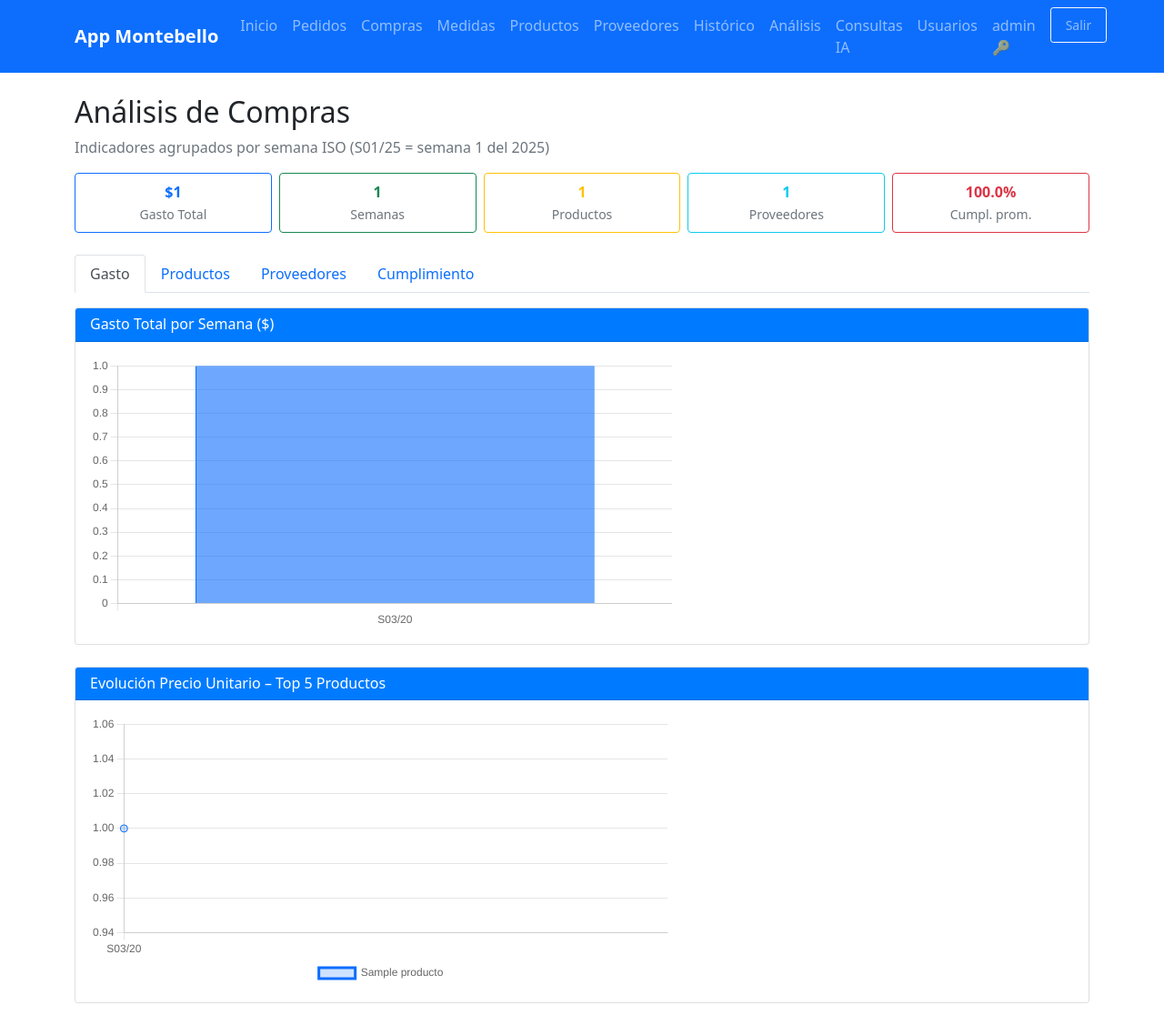
After one commit to ecanar/AppMontebello, a Flask app: page /analisis in a window 1280 px wide. The commit adds this page. Shown: the whole page at 91% size. Run offline with Flask 3, Linux system fonts and the light colour scheme; a user stored in the database is signed in; tables that the repository leaves empty hold one stand-in row (values such as "Sample post"); some libraries are stand-ins or nearby versions.

Commit message:
feat: agregar modulo de analisis por semana con graficos Chart.js

```diff
--- a/app.py
+++ b/app.py
@@ -6,6 +6,8 @@ from werkzeug.security import generate_password_hash, check_password_hash
 from sqlalchemy import cast, Integer
 from datetime import datetime, timezone, timedelta
 import os
+import json
+from collections import defaultdict
 from dotenv import load_dotenv
 from openai import OpenAI
 
@@ -843,6 +845,112 @@ def consultas_ia():
             error = f'Error al consultar IA: {str(e)}'
     return render_template('consultas_ia.html', respuesta=respuesta, error=error, pregunta=pregunta)
 
+@app.route('/analisis')
+@login_required
+def analisis():
+    registros = HistoricoCompra.query.order_by(HistoricoCompra.Fec_Comp).all()
+
+    empty = dict(sin_datos=True, total_gasto=0, n_semanas=0, n_productos=0,
+                 n_proveedores=0, cumpl_prom=0, semanas='[]', gasto_sem_vals='[]',
+                 cumpl_sem_vals='[]', salidas_vals='[]', top_productos='[]',
+                 top_frec='[]', top_proveedores='[]', bod_top='[]',
+                 precio_evolucion='{}', precio_evolucion_prods='[]')
+    if not registros:
+        return render_template('analisis.html', **empty)
+
+    def semana_key(fecha):
+        iso = fecha.isocalendar()
+        return (iso[0], iso[1])
+
+    def semana_label(key):
+        return f"S{key[1]:02d}/{str(key[0])[2:]}"
+
+    gasto_semana   = defaultdict(float)
+    gasto_producto = defaultdict(float)
+    gasto_prov     = defaultdict(float)
+    ped_semana     = defaultdict(float)
+    comp_semana    = defaultdict(float)
+    bod_producto   = defaultdict(list)
+    salidas_semana = defaultdict(set)
+    frec_producto  = defaultdict(int)
+    precio_prod_sem = {}
+    semanas_set = set()
+
+    for r in registros:
+        sk       = semana_key(r.Fec_Comp)
+        nom_prod = r.producto_h.Nom_Prod
+        nom_prov = r.proveedor_h.Nom_Prov
+        semanas_set.add(sk)
+
+        gasto_semana[sk]        += r.Val_Pag
+        gasto_producto[nom_prod] += r.Val_Pag
+        gasto_prov[nom_prov]     += r.Val_Pag
+        ped_semana[sk]           += r.Cant_Ped
+        comp_semana[sk]          += r.Cant_Comp
+        bod_producto[nom_prod].append(r.Cant_Bod)
+        salidas_semana[sk].add(r.Id_Comp)
+        frec_producto[nom_prod]  += 1
+
+        if r.Cant_Comp > 0:
+            if nom_prod not in precio_prod_sem:
+                precio_prod_sem[nom_prod] = {}
+            if sk not in precio_prod_sem[nom_prod]:
+                precio_prod_sem[nom_prod][sk] = [0.0, 0.0]
+            precio_prod_sem[nom_prod][sk][0] += r.Val_Pag
+            precio_prod_sem[nom_prod][sk][1] += r.Cant_Comp
+
+    semanas_keys   = sorted(semanas_set)
+    semanas_labels = [semana_label(k) for k in semanas_keys]
+    gasto_sem_vals = [round(gasto_semana[k], 2) for k in semanas_keys]
+
+    cumpl_sem_vals = [
+        round(comp_semana[k] / ped_semana[k] * 100, 1) if ped_semana[k] > 0 else 0.0
+        for k in semanas_keys
+    ]
+    salidas_vals = [len(salidas_semana[k]) for k in semanas_keys]
+
+    top_productos  = sorted(gasto_producto.items(), key=lambda x: x[1], reverse=True)[:10]
+    top_frec       = sorted(frec_producto.items(),  key=lambda x: x[1], reverse=True)[:10]
+    top_proveedores = sorted(gasto_prov.items(),    key=lambda x: x[1], reverse=True)
+
+    top5_prods = [p[0] for p in top_productos[:5]]
+    precio_evolucion = {}
+    for prod in top5_prods:
+        vals = []
+        for k in semanas_keys:
+            datos = precio_prod_sem.get(prod, {}).get(k)
+            if datos and datos[1] > 0:
+                vals.append(round(datos[0] / datos[1], 2))
+            else:
+                vals.append(None)
+        precio_evolucion[prod] = vals
+
+    bod_prom = {p: round(sum(v) / len(v), 2) for p, v in bod_producto.items() if v}
+    bod_top  = sorted(bod_prom.items(), key=lambda x: x[1], reverse=True)[:10]
+
+    total_gasto  = round(sum(gasto_sem_vals), 2)
+    cumpl_prom   = round(sum(cumpl_sem_vals) / len(cumpl_sem_vals), 1) if cumpl_sem_vals else 0
+
+    return render_template('analisis.html',
+        sin_datos=False,
+        total_gasto=total_gasto,
+        n_semanas=len(semanas_keys),
+        n_productos=len(gasto_producto),
+        n_proveedores=len(gasto_prov),
+        cumpl_prom=cumpl_prom,
+        semanas=json.dumps(semanas_labels),
+        gasto_sem_vals=json.dumps(gasto_sem_vals),
+        cumpl_sem_vals=json.dumps(cumpl_sem_vals),
+        salidas_vals=json.dumps(salidas_vals),
+        top_productos=json.dumps([[p[0], round(p[1], 2)] for p in top_productos]),
+        top_frec=json.dumps([[p[0], p[1]] for p in top_frec]),
+        top_proveedores=json.dumps([[p[0], round(p[1], 2)] for p in top_proveedores]),
+        bod_top=json.dumps([[p[0], p[1]] for p in bod_top]),
+        precio_evolucion=json.dumps(precio_evolucion),
+        precio_evolucion_prods=json.dumps(top5_prods),
+    )
+
+
 if __name__ == '__main__':
     # Railway asigna el puerto automáticamente en la variable de entorno PORT
     port = int(os.environ.get("PORT", 5000))
--- /dev/null
+++ b/templates/analisis.html
@@ -0,0 +1,357 @@
+{% extends "base.html" %}
+
+{% block title %}Análisis de Compras - App Montebello{% endblock %}
+
+{% block content %}
+<div class="row mb-2">
+    <div class="col">
+        <h2>Análisis de Compras</h2>
+        <p class="text-muted mb-2">Indicadores agrupados por semana ISO (S01/25 = semana 1 del 2025)</p>
+    </div>
+</div>
+
+{% if sin_datos %}
+<div class="alert alert-warning">No hay datos en el histórico para analizar.</div>
+{% else %}
+
+<!-- Tarjetas resumen -->
+<div class="row g-2 mb-4">
+    <div class="col-6 col-md">
+        <div class="card text-center border-primary h-100">
+            <div class="card-body py-2 px-1">
+                <div class="fw-bold text-primary fs-6">${{ "{:,.0f}".format(total_gasto) }}</div>
+                <small class="text-muted">Gasto Total</small>
+            </div>
+        </div>
+    </div>
+    <div class="col-6 col-md">
+        <div class="card text-center border-success h-100">
+            <div class="card-body py-2 px-1">
+                <div class="fw-bold text-success fs-6">{{ n_semanas }}</div>
+                <small class="text-muted">Semanas</small>
+            </div>
+        </div>
+    </div>
+    <div class="col-6 col-md">
+        <div class="card text-center border-warning h-100">
+            <div class="card-body py-2 px-1">
+                <div class="fw-bold text-warning fs-6">{{ n_productos }}</div>
+                <small class="text-muted">Productos</small>
+            </div>
+        </div>
+    </div>
+    <div class="col-6 col-md">
+        <div class="card text-center border-info h-100">
+            <div class="card-body py-2 px-1">
+                <div class="fw-bold text-info fs-6">{{ n_proveedores }}</div>
+                <small class="text-muted">Proveedores</small>
+            </div>
+        </div>
+    </div>
+    <div class="col-6 col-md">
+        <div class="card text-center border-danger h-100">
+            <div class="card-body py-2 px-1">
+                <div class="fw-bold text-danger fs-6">{{ cumpl_prom }}%</div>
+                <small class="text-muted">Cumpl. prom.</small>
+            </div>
+        </div>
+    </div>
+</div>
+
+<!-- Tabs -->
+<ul class="nav nav-tabs mb-3" id="analysisTabs" role="tablist">
+    <li class="nav-item" role="presentation">
+        <button class="nav-link active" data-bs-toggle="tab" data-bs-target="#tab-gasto" type="button" role="tab">Gasto</button>
+    </li>
+    <li class="nav-item" role="presentation">
+        <button class="nav-link" data-bs-toggle="tab" data-bs-target="#tab-productos" type="button" role="tab">Productos</button>
+    </li>
+    <li class="nav-item" role="presentation">
+        <button class="nav-link" data-bs-toggle="tab" data-bs-target="#tab-proveedores" type="button" role="tab">Proveedores</button>
+    </li>
+    <li class="nav-item" role="presentation">
+        <button class="nav-link" data-bs-toggle="tab" data-bs-target="#tab-cumplimiento" type="button" role="tab">Cumplimiento</button>
+    </li>
+</ul>
+
+<div class="tab-content" id="analysisTabContent">
+
+    <!-- TAB GASTO -->
+    <div class="tab-pane fade show active" id="tab-gasto" role="tabpanel">
+        <div class="card mb-4">
+            <div class="card-header"><h6 class="mb-0">Gasto Total por Semana ($)</h6></div>
+            <div class="card-body">
+                <div style="overflow-x:auto;">
+                    <div id="cont-gasto-sem" style="height:300px;">
+                        <canvas id="chartGastoSemana"></canvas>
+                    </div>
+                </div>
+            </div>
+        </div>
+        <div class="card mb-4">
+            <div class="card-header"><h6 class="mb-0">Evolución Precio Unitario – Top 5 Productos</h6></div>
+            <div class="card-body">
+                <div style="overflow-x:auto;">
+                    <div id="cont-precio-evol" style="height:300px;">
+                        <canvas id="chartPrecioEvolucion"></canvas>
+                    </div>
+                </div>
+            </div>
+        </div>
+    </div>
+
+    <!-- TAB PRODUCTOS -->
+    <div class="tab-pane fade" id="tab-productos" role="tabpanel">
+        <div class="row g-3">
+            <div class="col-md-6">
+                <div class="card mb-4 h-100">
+                    <div class="card-header"><h6 class="mb-0">Top 10 por Gasto Total ($)</h6></div>
+                    <div class="card-body">
+                        <canvas id="chartTopGasto"></canvas>
+                    </div>
+                </div>
+            </div>
+            <div class="col-md-6">
+                <div class="card mb-4 h-100">
+                    <div class="card-header"><h6 class="mb-0">Top 10 por Frecuencia de Compra</h6></div>
+                    <div class="card-body">
+                        <canvas id="chartTopFrec"></canvas>
+                    </div>
+                </div>
+            </div>
+        </div>
+        <div class="card mb-4">
+            <div class="card-header"><h6 class="mb-0">Bodega Promedio por Producto (Top 10)</h6></div>
+            <div class="card-body">
+                <div class="table-responsive">
+                    <table class="table table-sm table-striped" id="tablaBodega">
+                        <thead class="table-dark">
+                            <tr><th>#</th><th>Producto</th><th>Cant. Bodega Promedio</th></tr>
+                        </thead>
+                        <tbody></tbody>
+                    </table>
+                </div>
+            </div>
+        </div>
+    </div>
+
+    <!-- TAB PROVEEDORES -->
+    <div class="tab-pane fade" id="tab-proveedores" role="tabpanel">
+        <div class="row g-3">
+            <div class="col-md-5">
+                <div class="card mb-4">
+                    <div class="card-header"><h6 class="mb-0">Distribución por Proveedor</h6></div>
+                    <div class="card-body">
+                        <canvas id="chartProveedores"></canvas>
+                    </div>
+                </div>
+            </div>
+            <div class="col-md-7">
+                <div class="card mb-4">
+                    <div class="card-header"><h6 class="mb-0">Gasto por Proveedor</h6></div>
+                    <div class="card-body">
+                        <div class="table-responsive">
+                            <table class="table table-sm table-striped" id="tablaProveedores">
+                                <thead class="table-dark">
+                                    <tr><th>#</th><th>Proveedor</th><th>Gasto Total</th><th>%</th></tr>
+                                </thead>
+                                <tbody></tbody>
+                            </table>
+                        </div>
+                    </div>
+                </div>
+            </div>
+        </div>
+    </div>
+
+    <!-- TAB CUMPLIMIENTO -->
+    <div class="tab-pane fade" id="tab-cumplimiento" role="tabpanel">
+        <div class="card mb-4">
+            <div class="card-header"><h6 class="mb-0">Tasa de Cumplimiento por Semana (Cant. Comprada / Cant. Pedida × 100)</h6></div>
+            <div class="card-body">
+                <div style="overflow-x:auto;">
+                    <div id="cont-cumpl" style="height:300px;">
+                        <canvas id="chartCumplimiento"></canvas>
+                    </div>
+                </div>
+            </div>
+        </div>
+        <div class="card mb-4">
+            <div class="card-header"><h6 class="mb-0">Salidas al Mercado por Semana</h6></div>
+            <div class="card-body">
+                <div style="overflow-x:auto;">
+                    <div id="cont-salidas" style="height:300px;">
+                        <canvas id="chartSalidas"></canvas>
+                    </div>
+                </div>
+            </div>
+        </div>
+    </div>
+
+</div><!-- /tab-content -->
+{% endif %}
+{% endblock %}
+
+{% block scripts %}
+<script src="https://cdn.jsdelivr.net/npm/chart.js@4.4.0/dist/chart.umd.min.js"></script>
+{% if not sin_datos %}
+<script>
+const PALETTE = [
+    '#0d6efd','#198754','#ffc107','#dc3545','#0dcaf0',
+    '#6f42c1','#fd7e14','#20c997','#e83e8c','#6c757d'
+];
+
+const semanas        = {{ semanas | safe }};
+const gastoSemana    = {{ gasto_sem_vals | safe }};
+const cumplSemana    = {{ cumpl_sem_vals | safe }};
+const salidasSemana  = {{ salidas_vals | safe }};
+const topProductos   = {{ top_productos | safe }};
+const topFrec        = {{ top_frec | safe }};
+const topProveedores = {{ top_proveedores | safe }};
+const bodTop         = {{ bod_top | safe }};
+const precioEvol     = {{ precio_evolucion | safe }};
+const precioProds    = {{ precio_evolucion_prods | safe }};
+
+/* ---- utilidad: ajusta ancho mínimo del contenedor scroll ---- */
+function scrollWidth(contId) {
+    const w = Math.max(640, semanas.length * 62);
+    document.getElementById(contId).style.width = w + 'px';
+}
+
+const scrollOpts = { responsive: true, maintainAspectRatio: false };
+
+/* --- 1. GASTO POR SEMANA --- */
+scrollWidth('cont-gasto-sem');
+new Chart(document.getElementById('chartGastoSemana'), {
+    type: 'bar',
+    data: {
+        labels: semanas,
+        datasets: [{ label: 'Gasto ($)', data: gastoSemana,
+            backgroundColor: '#0d6efd99', borderColor: '#0d6efd', borderWidth: 1 }]
+    },
+    options: { ...scrollOpts,
+        plugins: { legend: { display: false } },
+        scales: { y: { beginAtZero: true } }
+    }
+});
+
+/* --- 2. EVOLUCIÓN PRECIO UNITARIO --- */
+scrollWidth('cont-precio-evol');
+new Chart(document.getElementById('chartPrecioEvolucion'), {
+    type: 'line',
+    data: {
+        labels: semanas,
+        datasets: precioProds.map((prod, i) => ({
+            label: prod,
+            data: precioEvol[prod],
+            borderColor: PALETTE[i % PALETTE.length],
+            backgroundColor: PALETTE[i % PALETTE.length] + '33',
+            tension: 0.3, spanGaps: true, pointRadius: 4
+        }))
+    },
+    options: { ...scrollOpts,
+        plugins: { legend: { position: 'bottom' } },
+        scales: { y: { beginAtZero: false } }
+    }
+});
+
+/* --- 3. TOP 10 PRODUCTOS POR GASTO --- */
+new Chart(document.getElementById('chartTopGasto'), {
+    type: 'bar',
+    data: {
+        labels: topProductos.map(p => p[0]),
+        datasets: [{ label: 'Gasto Total ($)', data: topProductos.map(p => p[1]),
+            backgroundColor: PALETTE }]
+    },
+    options: { indexAxis: 'y', responsive: true,
+        plugins: { legend: { display: false } },
+        scales: { x: { beginAtZero: true } }
+    }
+});
+
+/* --- 4. TOP 10 POR FRECUENCIA --- */
+new Chart(document.getElementById('chartTopFrec'), {
+    type: 'bar',
+    data: {
+        labels: topFrec.map(p => p[0]),
+        datasets: [{ label: 'Veces comprado', data: topFrec.map(p => p[1]),
+            backgroundColor: [...PALETTE].reverse() }]
+    },
+    options: { indexAxis: 'y', responsive: true,
+        plugins: { legend: { display: false } },
+        scales: { x: { beginAtZero: true, ticks: { stepSize: 1 } } }
+    }
+});
+
+/* --- 5. TABLA BODEGA --- */
+(function() {
+    const tbody = document.querySelector('#tablaBodega tbody');
+    bodTop.forEach((r, i) => {
+        const tr = document.createElement('tr');
+        tr.innerHTML = `<td>${i+1}</td><td>${r[0]}</td><td>${r[1]}</td>`;
+        tbody.appendChild(tr);
+    });
+})();
+
+/* --- 6. DOUGHNUT PROVEEDORES (top 10) --- */
+const chartProvData = topProveedores.slice(0, 10);
+new Chart(document.getElementById('chartProveedores'), {
+    type: 'doughnut',
+    data: {
+        labels: chartProvData.map(p => p[0]),
+        datasets: [{ data: chartProvData.map(p => p[1]),
+            backgroundColor: PALETTE }]
+    },
+    options: { responsive: true,
+        plugins: { legend: { position: 'bottom', labels: { boxWidth: 12, font: { size: 11 } } } }
+    }
+});
+
+/* --- 7. TABLA PROVEEDORES --- */
+(function() {
+    const tbody = document.querySelector('#tablaProveedores tbody');
+    const total = topProveedores.reduce((s, p) => s + p[1], 0);
+    topProveedores.forEach((r, i) => {
+        const pct = total > 0 ? (r[1] / total * 100).toFixed(1) : '0.0';
+        const tr  = document.createElement('tr');
+        tr.innerHTML = `<td>${i+1}</td><td>${r[0]}</td>`
+            + `<td>$${r[1].toLocaleString('es-CO', {minimumFractionDigits:0})}</td>`
+            + `<td>${pct}%</td>`;
+        tbody.appendChild(tr);
+    });
+})();
+
+/* --- 8. CUMPLIMIENTO POR SEMANA --- */
+scrollWidth('cont-cumpl');
+new Chart(document.getElementById('chartCumplimiento'), {
+    type: 'line',
+    data: {
+        labels: semanas,
+        datasets: [{ label: 'Cumplimiento (%)', data: cumplSemana,
+            borderColor: '#198754', backgroundColor: '#19875433',
+            tension: 0.3, fill: true, pointRadius: 4 }]
+    },
+    options: { ...scrollOpts,
+        plugins: { legend: { display: false } },
+        scales: { y: { beginAtZero: true, suggestedMax: 110,
+            ticks: { callback: v => v + '%' } } }
+    }
+});
+
+/* --- 9. SALIDAS AL MERCADO --- */
+scrollWidth('cont-salidas');
+new Chart(document.getElementById('chartSalidas'), {
+    type: 'bar',
+    data: {
+        labels: semanas,
+        datasets: [{ label: 'Salidas', data: salidasSemana,
+            backgroundColor: '#0dcaf099', borderColor: '#0dcaf0', borderWidth: 1 }]
+    },
+    options: { ...scrollOpts,
+        plugins: { legend: { display: false } },
+        scales: { y: { beginAtZero: true, ticks: { stepSize: 1 } } }
+    }
+});
+</script>
+{% endif %}
+{% endblock %}
--- a/templates/base.html
+++ b/templates/base.html
@@ -68,6 +68,9 @@
                         <a class="nav-link" href="{{ url_for('historico') }}">Histórico</a>
                     </li>
                     <li class="nav-item">
+                        <a class="nav-link" href="{{ url_for('analisis') }}">Análisis</a>
+                    </li>
+                    <li class="nav-item">
                         <a class="nav-link" href="{{ url_for('consultas_ia') }}">Consultas IA</a>
                     </li>
                     {% if current_user.is_authenticated and current_user.es_admin %}
--- a/templates/index.html
+++ b/templates/index.html
@@ -24,6 +24,9 @@
         <a href="{{ url_for('historico') }}" class="btn btn-primary btn-lg py-4">Histórico</a>
     </div>
     <div class="col-md-2 d-grid">
+        <a href="{{ url_for('analisis') }}" class="btn btn-primary btn-lg py-4">Análisis</a>
+    </div>
+    <div class="col-md-2 d-grid">
         <a href="{{ url_for('consultas_ia') }}" class="btn btn-primary btn-lg py-4">Consultas IA</a>
     </div>
 </div>
```
